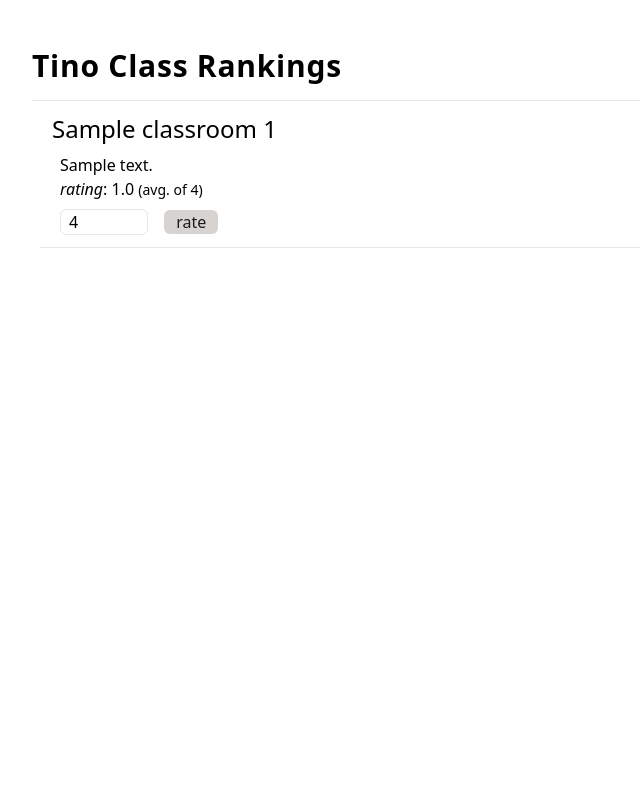
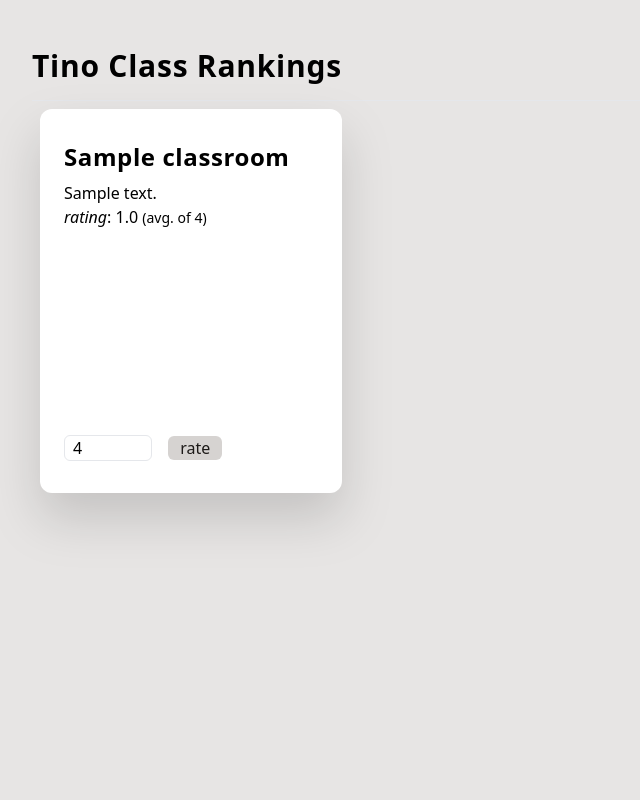
Before and after one commit to pragisharma/flask-hello-world, a Flask app: page / in a window 1280 px wide. Shown: the whole page, without its empty margins (0-640 px from the left). Run offline with Flask 3, Linux system fonts and the light colour scheme; tables that the repository leaves empty hold one stand-in row (values such as "Sample post").

Commit message:
(ui) improvements

```diff
--- a/app.py
+++ b/app.py
@@ -30,10 +30,14 @@ def test():
 @app.route('/')
 def index():
     classes = Classroom.query.all()
+    print(classes)
     for classroom in classes:
-        classroom.rating /= classroom.numOfRatings
+        if classroom.numOfRatings is 0:
+            classroom.rating = 0
+        else:
+            classroom.rating /= classroom.numOfRatings
+        classroom.rating = round(classroom.rating, 2)
 
-    print(classes)
     return render_template('./index.html', classes=classes)
 
 
@@ -50,6 +54,7 @@ def add_rating():
    if classroom == None:
        return f"None such class '{class_id}'", 400
    classroom.rating += rating
+   classroom.ratingSum += rating
    classroom.numOfRatings += 1;
 
    db.session.add(classroom)
--- a/static/app.css
+++ b/static/app.css
@@ -538,19 +538,6 @@ video {
   position: static;
 }
 
-.m-3 {
-  margin: 0.75rem;
-}
-
-.m-2 {
-  margin: 0.5rem;
-}
-
-.mx-2 {
-  margin-left: 0.5rem;
-  margin-right: 0.5rem;
-}
-
 .mx-3 {
   margin-left: 0.75rem;
   margin-right: 0.75rem;
@@ -570,28 +557,8 @@ video {
   display: flex;
 }
 
-.h-36 {
-  height: 9rem;
-}
-
 .h-96 {
   height: 24rem;
-}
-
-.w-24 {
-  width: 6rem;
-}
-
-.w-52 {
-  width: 13rem;
-}
-
-.w-96 {
-  width: 24rem;
-}
-
-.w-\[30\%\] {
-  width: 30%;
 }
 
 .w-\[25\%\] {
@@ -649,16 +616,12 @@ video {
   background-color: rgb(255 255 255 / var(--tw-bg-opacity));
 }
 
+.p-6 {
+  padding: 1.5rem;
+}
+
 .p-8 {
   padding: 2rem;
-}
-
-.p-5 {
-  padding: 1.25rem;
-}
-
-.p-6 {
-  padding: 1.5rem;
 }
 
 .px-2 {
@@ -694,14 +657,6 @@ video {
   font-weight: 700;
 }
 
-.font-medium {
-  font-weight: 500;
-}
-
-.font-normal {
-  font-weight: 400;
-}
-
 .tracking-wide {
   letter-spacing: 0.025em;
 }
--- a/templates/index.html
+++ b/templates/index.html
@@ -2,33 +2,33 @@
   <head>
     <link rel= "stylesheet" type= "text/css" href= "{{ url_for('static', filename='app.css') }}">
   </head>
-  <body class="p-8">
+  <body class="p-8 bg-stone-200">
     <h1 class="text-3xl font-bold tracking-wide my-4">Tino Class Rankings</h1>
     <hr class="my-2">
 
-    <div class="px-2">
+    <div class="pl-2 gap-8 flex flex-row flex-wrap">
       {% for class in classes %}
-        <div class="m-3">
-          <h3 class="text-2xl font-medium my-2">
-            {{ class.class_name }}
-            <span class="text-md font-normal">{{ class.id }}</span>
-          </h3>
-          <div class="mx-2">
+        <div class="p-6 bg-white rounded-xl drop-shadow-2xl min-w-[16rem] w-[25%] h-96
+          flex flex-col">
+          <h3 class="my-2 text-2xl font-bold tracking-wide my-2">{{ class.class_name }}</h3>
+
+          <!-- body -->
+          <div class="flex-grow">
             <p>{{ class.description }}</p>
             <p>
               <i>rating</i>: {{ class.rating }}
               <span class="text-sm">(avg. of {{ class.numOfRatings }})</span>
             </p>
+          </div>
 
-            <div class="my-2">
-              <input id="input-{{ class.id }}" type="number" min="1" max="5" placeholder="rating" value="4"
-                class="px-2 border rounded-md">
-              </input>
-              <button id="{{ class.id }}" class="rate-btn bg-stone-300 text-stone-900 rounded-md mx-3 px-3">rate</button>
-            </div>
+          <!-- footer (rating) -->
+          <div class="my-2">
+            <input id="input-{{ class.id }}" type="number" min="1" max="5" placeholder="rating" value="4"
+              class="px-2 border rounded-md">
+            </input>
+            <button id="{{ class.id }}" class="rate-btn bg-stone-300 text-stone-900 rounded-md mx-3 px-3">rate</button>
           </div>
         </div>
-        <hr>
       {% endfor %}
     </div>
 
```
